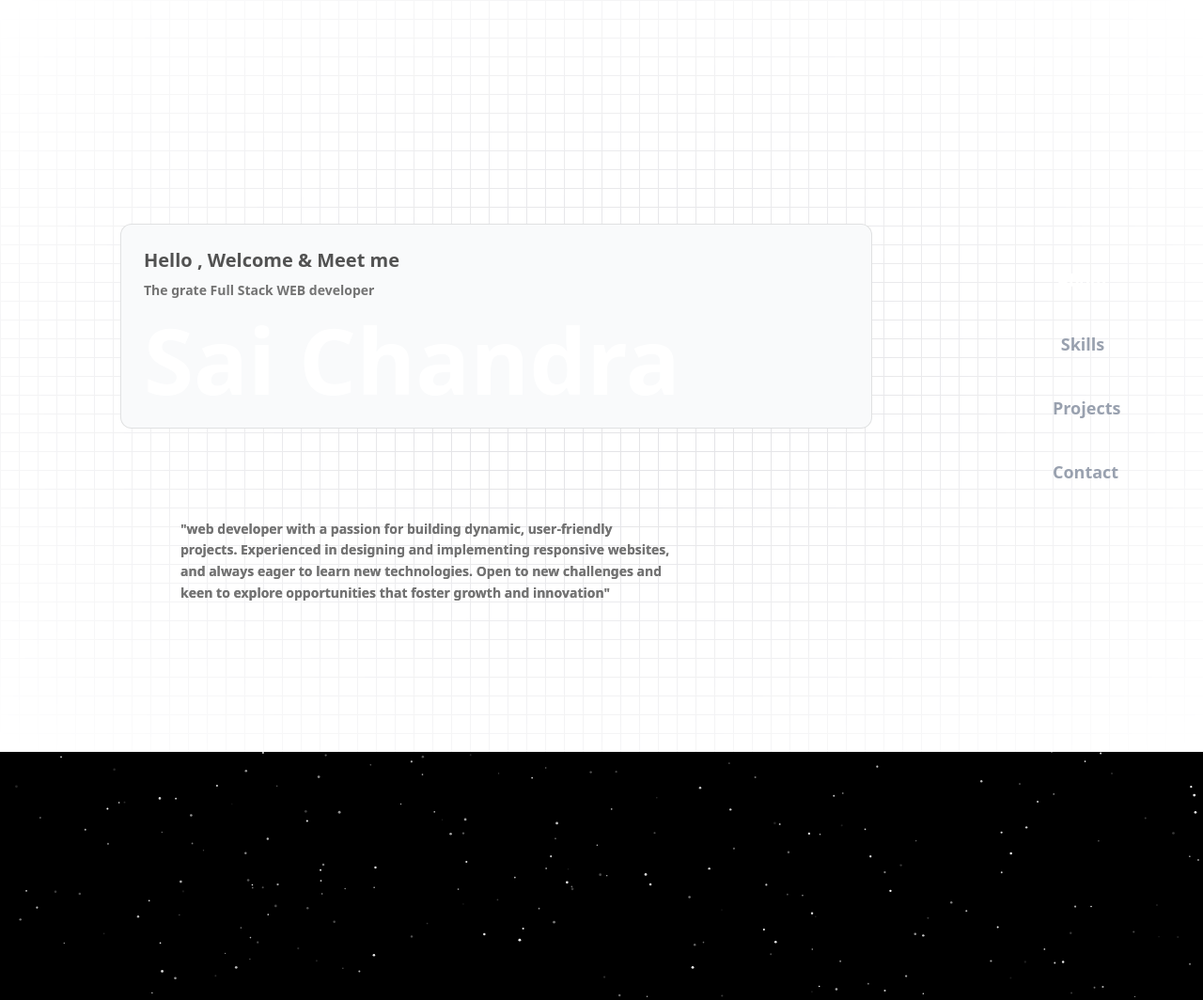
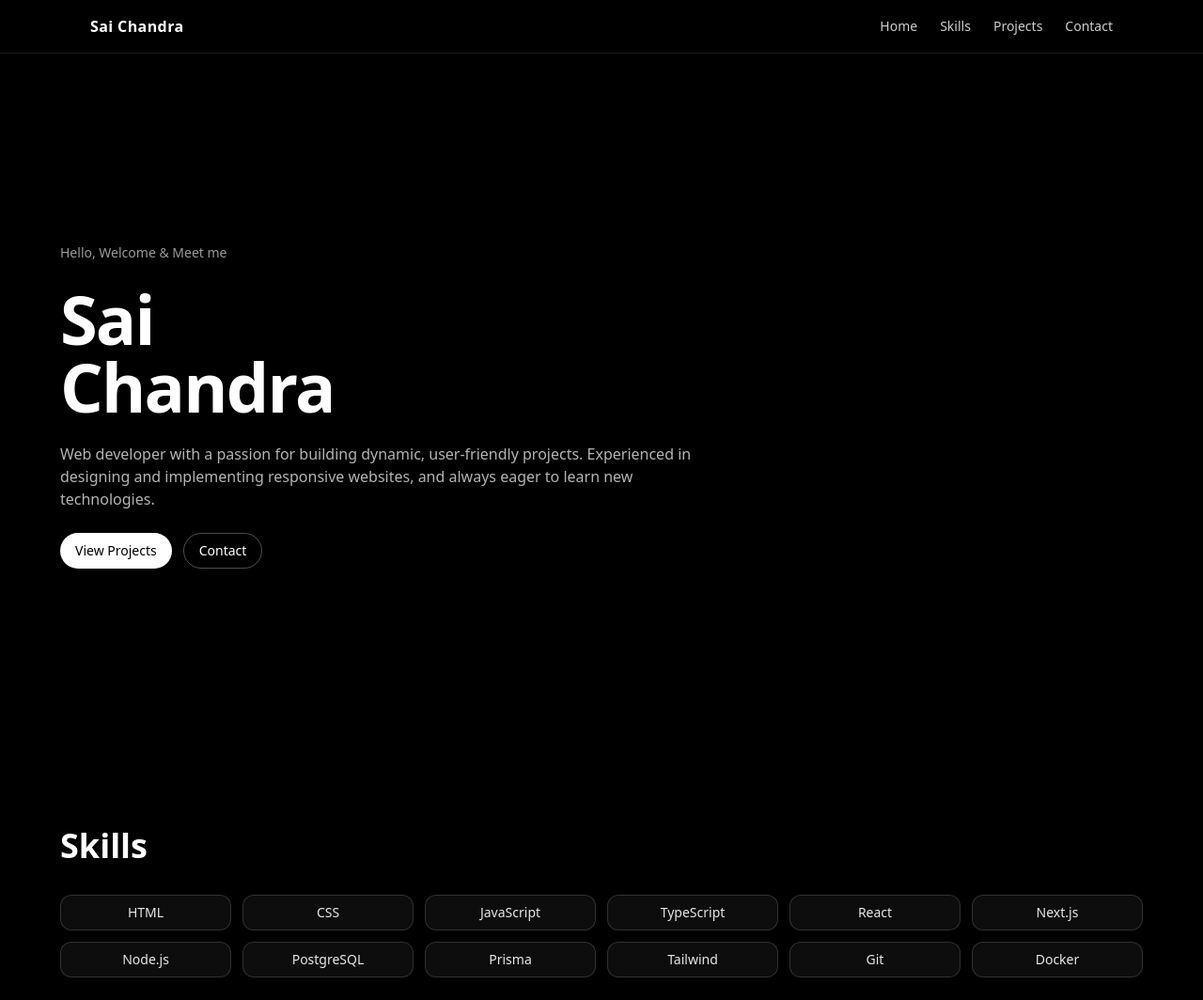
Before and after one commit to saichandra-1/portfilio, a Next.js app: page / in a window 1280 px wide. Shown: the top 1064 px of the page at 94% size. Built offline with nearby package versions, Linux system fonts and the light colour scheme.

Commit message:
made completely new website

```diff
--- /dev/null
+++ b/app/components/Contact.tsx
@@ -0,0 +1,17 @@
+import React from "react";
+
+export default function Contact() {
+  return (
+    <section id="contact" className="w-screen py-20 px-4 sm:px-6 lg:px-8">
+      <div className="mx-auto max-w-6xl">
+        <h2 className="text-3xl sm:text-4xl font-bold mb-6">Contact</h2>
+        <p className="text-white/80 mb-6">Have an opportunity or want to say hi? Reach out.</p>
+        <div className="flex flex-wrap items-center gap-3">
+          <a href="mailto:saichandra@example.com" className="rounded-full bg-white text-black px-4 py-2 text-sm font-medium hover:bg-white/90">Email me</a>
+          <a href="https://github.com/saichandra-1" target="_blank" rel="noopener noreferrer" className="rounded-full border border-white/30 px-4 py-2 text-sm font-medium text-white hover:bg-white/10">GitHub</a>
+          <a href="https://www.linkedin.com/" target="_blank" rel="noopener noreferrer" className="rounded-full border border-white/30 px-4 py-2 text-sm font-medium text-white hover:bg-white/10">LinkedIn</a>
+        </div>
+      </div>
+    </section>
+  );
+}
--- /dev/null
+++ b/app/components/Hero.tsx
@@ -0,0 +1,21 @@
+import React from "react";
+
+export default function Hero() {
+  return (
+    <section id="home" className="relative w-screen min-h-screen flex items-center justify-center px-4 sm:px-6 lg:px-8">
+      <div className="max-w-6xl w-full pt-16">
+        <div className="flex flex-col gap-6">
+          <span className="text-sm text-white/60">Hello, Welcome & Meet me</span>
+          <h1 className="text-5xl sm:text-6xl md:text-7xl font-extrabold tracking-tight">Sai
+            <span className="block">Chandra</span>
+          </h1>
+          <p className="text-white/70 max-w-2xl">Web developer with a passion for building dynamic, user-friendly projects. Experienced in designing and implementing responsive websites, and always eager to learn new technologies.</p>
+          <div className="flex gap-3">
+            <a href="#projects" className="inline-flex items-center rounded-full bg-white text-black px-4 py-2 text-sm font-medium hover:bg-white/90">View Projects</a>
+            <a href="#contact" className="inline-flex items-center rounded-full border border-white/30 px-4 py-2 text-sm font-medium text-white hover:bg-white/10">Contact</a>
+          </div>
+        </div>
+      </div>
+    </section>
+  );
+}
--- /dev/null
+++ b/app/components/Navbar.tsx
@@ -0,0 +1,44 @@
+"use client"
+import React, { useState } from "react";
+
+export default function Navbar() {
+  const [open, setOpen] = useState(false);
+  const links = [
+    { href: "#home", label: "Home" },
+    { href: "#skills", label: "Skills" },
+    { href: "#projects", label: "Projects" },
+    { href: "#contact", label: "Contact" },
+  ];
+
+  return (
+    <header className="fixed top-0 inset-x-0 z-50 backdrop-blur supports-[backdrop-filter]:bg-black/40 bg-black/60 border-b border-white/10">
+      <nav className="mx-auto max-w-6xl px-4 sm:px-6 lg:px-8 h-14 flex items-center justify-between">
+        <a href="#home" className="text-white font-semibold tracking-wide">Sai Chandra</a>
+
+        <button aria-label="Menu" onClick={() => setOpen(!open)} className="md:hidden text-white/80 hover:text-white">
+          <svg xmlns="http://www.w3.org/2000/svg" viewBox="0 0 24 24" fill="currentColor" className="w-6 h-6">
+            <path d="M3.75 5.25h16.5v1.5H3.75zM3.75 11.25h16.5v1.5H3.75zM3.75 17.25h16.5v1.5H3.75z" />
+          </svg>
+        </button>
+
+        <ul className="hidden md:flex items-center gap-6 text-sm text-white/80">
+          {links.map((l) => (
+            <li key={l.href}><a href={l.href} className="hover:text-white transition-colors">{l.label}</a></li>
+          ))}
+        </ul>
+      </nav>
+
+      {open && (
+        <div className="md:hidden border-t border-white/10 bg-black/80">
+          <ul className="mx-auto max-w-6xl px-4 py-3 grid gap-3 text-white/90">
+            {links.map((l) => (
+              <li key={l.href}>
+                <a onClick={() => setOpen(false)} href={l.href} className="block py-2">{l.label}</a>
+              </li>
+            ))}
+          </ul>
+        </div>
+      )}
+    </header>
+  );
+}
--- /dev/null
+++ b/app/components/Projects.tsx
@@ -0,0 +1,29 @@
+import React from "react";
+
+const projects = [
+  { title: "Chat App", href: "https://rew-websocket-chat-app.vercel.app/", desc: "Realtime chat using WebSockets." },
+  { title: "Doctor Consult", href: "https://doctor-consultation-eight.vercel.app", desc: "Appointment and consult flow." },
+  { title: "MSIR", href: "https://msir.vercel.app", desc: "Landing and marketing site." },
+  { title: "Zerodha Clone", href: "https://saichandra-1.github.io/zerodha-landingpage/", desc: "Landing page clone." },
+];
+
+export default function Projects() {
+  return (
+    <section id="projects" className="w-screen py-20 px-4 sm:px-6 lg:px-8">
+      <div className="mx-auto max-w-6xl">
+        <h2 className="text-3xl sm:text-4xl font-bold mb-8">Projects</h2>
+        <div className="grid gap-6 sm:grid-cols-2 lg:grid-cols-3">
+          {projects.map((p) => (
+            <a key={p.href} href={p.href} target="_blank" rel="noopener noreferrer" className="group rounded-2xl border border-white/10 bg-white/5 hover:bg-white/10 transition p-5">
+              <div className="flex items-center justify-between">
+                <h3 className="text-lg font-semibold">{p.title}</h3>
+                <span className="opacity-70 group-hover:opacity-100">→</span>
+              </div>
+              <p className="text-white/70 mt-2 text-sm">{p.desc}</p>
+            </a>
+          ))}
+        </div>
+      </div>
+    </section>
+  );
+}
--- /dev/null
+++ b/app/components/Skills.tsx
@@ -0,0 +1,23 @@
+import React from "react";
+
+const skills = [
+  "HTML", "CSS", "JavaScript", "TypeScript", "React", "Next.js",
+  "Node.js", "PostgreSQL", "Prisma", "Tailwind", "Git", "Docker"
+];
+
+export default function Skills() {
+  return (
+    <section id="skills" className="w-screen py-20 px-4 sm:px-6 lg:px-8">
+      <div className="mx-auto max-w-6xl">
+        <h2 className="text-3xl sm:text-4xl font-bold mb-8">Skills</h2>
+        <ul className="grid grid-cols-2 sm:grid-cols-3 md:grid-cols-4 lg:grid-cols-6 gap-3">
+          {skills.map((s) => (
+            <li key={s} className="">
+              <span className="inline-flex items-center justify-center w-full rounded-xl border border-white/15 bg-white/5 px-3 py-2 text-sm text-white/90">{s}</span>
+            </li>
+          ))}
+        </ul>
+      </div>
+    </section>
+  );
+}
--- a/app/page.tsx
+++ b/app/page.tsx
@@ -1,11 +1,21 @@
 
 
-import Topcomp from "./components/Topcomp";
+import Navbar from "./components/Navbar";
+import Hero from "./components/Hero";
+import Skills from "./components/Skills";
+import Projects from "./components/Projects";
+import Contact from "./components/Contact";
 
 export default function Home() {
   return (
-    <div>
-       <Topcomp/>
+    <div className="relative">
+      <Navbar/>
+      <main>
+        <Hero/>
+        <Skills/>
+        <Projects/>
+        <Contact/>
+      </main>
     </div>
   );
 }
```
